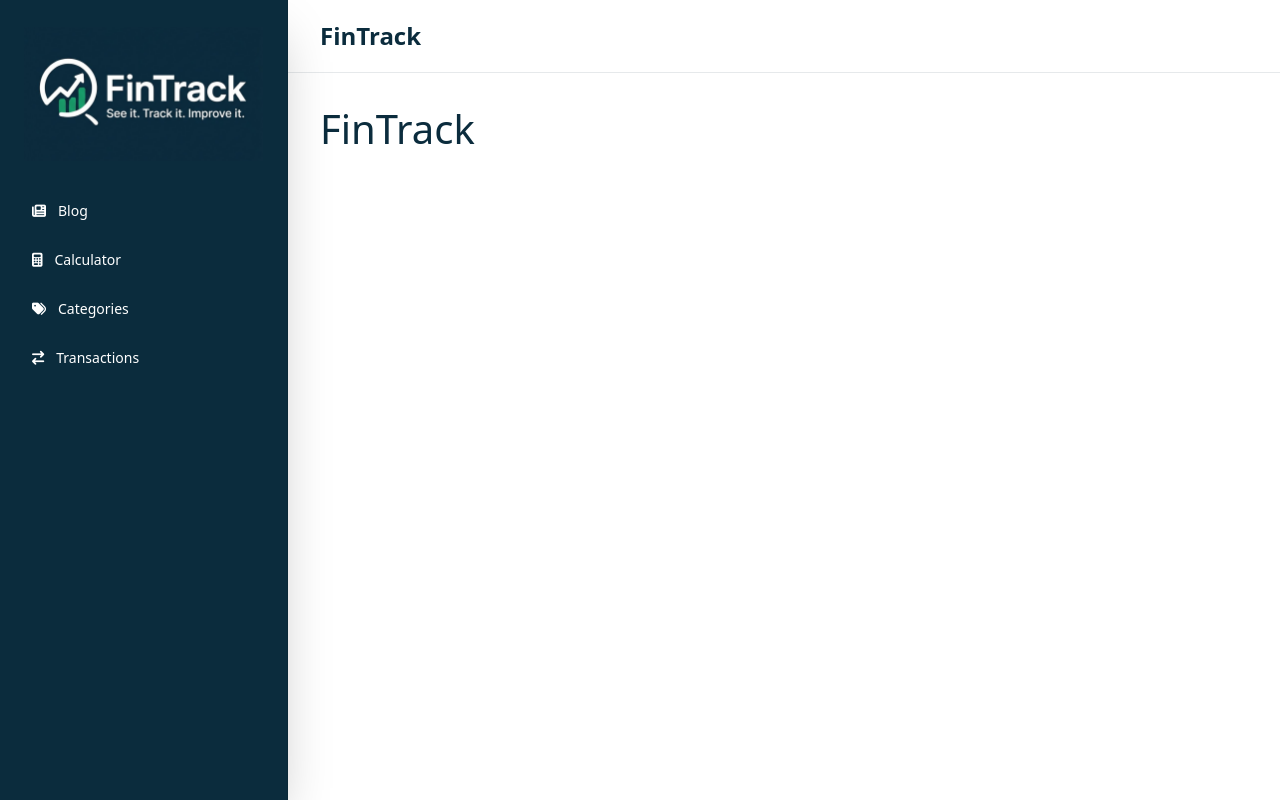
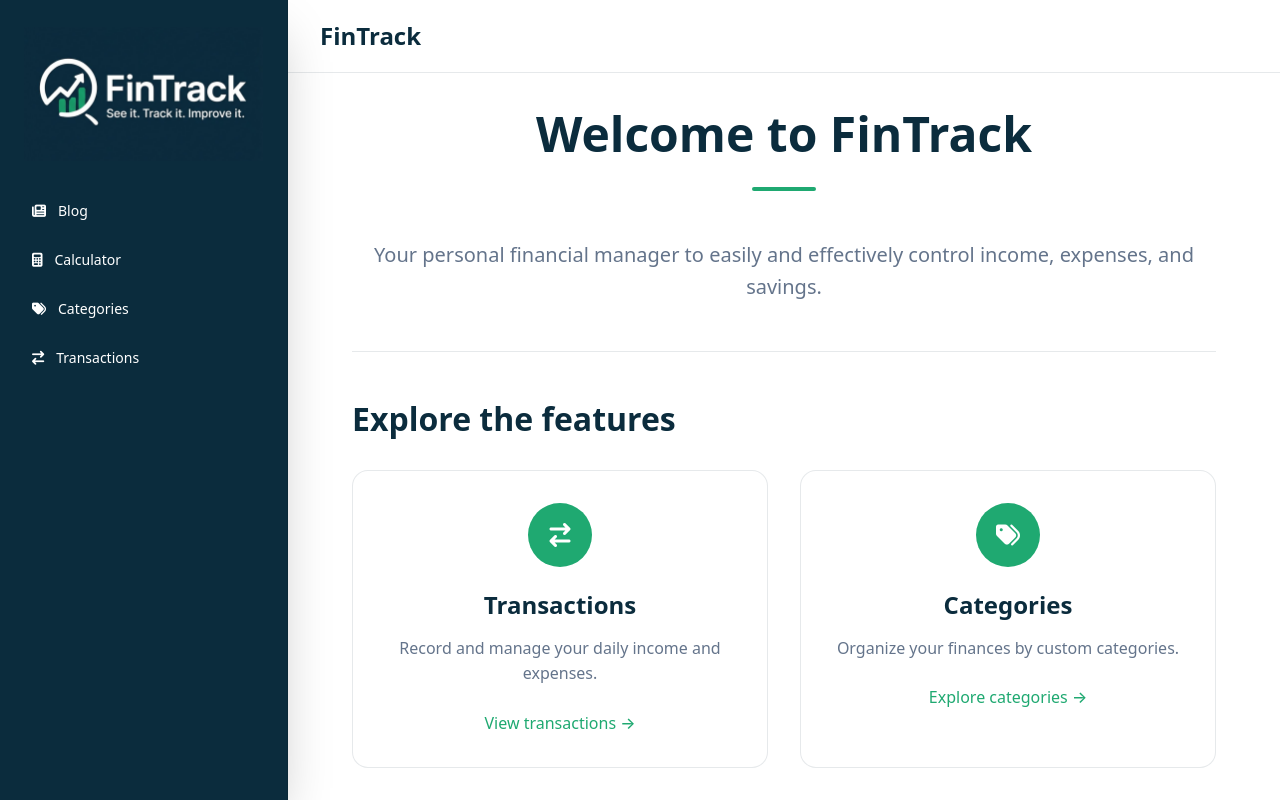
Before and after one commit to ssabogall/NuxtDesarrolloWeb, a Nuxt app in the folder FinTrack/: page / in a window 1280 px wide. Built offline with nearby package versions, Linux system fonts and the light colour scheme.

Commit message:
feat: home page

```diff
--- a/FinTrack/app/pages/index.vue
+++ b/FinTrack/app/pages/index.vue
@@ -1,3 +1,190 @@
 <template>
-  <h1>FinTrack</h1>
+  <article class="article-shell">
+    <header class="article-hero mb-5">
+      <h1 class="mb-4 title-head">Welcome to FinTrack</h1>
+      <div class="accent-rule" aria-hidden="true" />
+      <p class="mb-0 mt-5 lead-soft">
+        Your personal financial manager to easily and effectively control income, expenses, and savings.
+      </p>
+      <div class="header-line mt-5" />
+    </header>
+
+    <section class="home-features">
+      <h2 class="section-title mb-4">Explore the features</h2>
+
+      <div class="features-grid">
+        <div class="feature-card">
+          <div class="feature-icon">
+            <i class="fas fa-arrow-right-arrow-left"></i>
+          </div>
+          <h3 class="feature-title">Transactions</h3>
+          <p class="feature-description">
+            Record and manage your daily income and expenses.
+          </p>
+          <NuxtLink to="/transactions" class="feature-link">
+            View transactions →
+          </NuxtLink>
+        </div>
+
+        <div class="feature-card">
+          <div class="feature-icon">
+            <i class="fas fa-tags"></i>
+          </div>
+          <h3 class="feature-title">Categories</h3>
+          <p class="feature-description">
+            Organize your finances by custom categories.
+          </p>
+          <NuxtLink to="/categories" class="feature-link">
+            Explore categories →
+          </NuxtLink>
+        </div>
+
+        <div class="feature-card">
+          <div class="feature-icon">
+            <i class="fas fa-calculator"></i>
+          </div>
+          <h3 class="feature-title">Savings Calculator</h3>
+          <p class="feature-description">
+            Plan your savings goals with our tool.
+          </p>
+          <NuxtLink to="/resources/savings-calculator" class="feature-link">
+            Calculate savings →
+          </NuxtLink>
+        </div>
+
+        <div class="feature-card">
+          <div class="feature-icon">
+            <i class="fas fa-newspaper"></i>
+          </div>
+          <h3 class="feature-title">Blog</h3>
+          <p class="feature-description">
+            Read tips and articles about personal finance.
+          </p>
+          <NuxtLink to="/blog" class="feature-link">
+            Read blog →
+          </NuxtLink>
+        </div>
+      </div>
+    </section>
+  </article>
 </template>
+
+<style scoped>
+.article-shell {
+  max-width: 1200px;
+  margin: 0 auto;
+  padding: 0 2rem;
+}
+
+.article-hero {
+  text-align: center;
+  margin-bottom: 3rem;
+}
+
+.title-head {
+  font-size: 3rem;
+  font-weight: 700;
+  color: #0b2c3d;
+  margin: 0;
+}
+
+.accent-rule {
+  width: 4rem;
+  height: 0.25rem;
+  background: #1fa971;
+  margin: 1.5rem auto;
+  border-radius: 0.125rem;
+}
+
+.lead-soft {
+  font-size: 1.25rem;
+  color: #64748b;
+  line-height: 1.6;
+}
+
+.header-line {
+  width: 100%;
+  height: 1px;
+  background: rgb(11 44 61 / 0.1);
+}
+
+.section-title {
+  font-size: 2rem;
+  font-weight: 600;
+  color: #0b2c3d;
+  margin: 0;
+}
+
+.home-features {
+  margin-top: 3rem;
+}
+
+.features-grid {
+  display: grid;
+  grid-template-columns: repeat(2, minmax(260px, 1fr));
+  gap: 2rem;
+  margin-top: 2rem;
+}
+
+@media (max-width: 1024px) {
+  .features-grid {
+    grid-template-columns: repeat(2, minmax(240px, 1fr));
+  }
+}
+
+@media (max-width: 720px) {
+  .features-grid {
+    grid-template-columns: 1fr;
+  }
+}
+
+.feature-card {
+  background: #fff;
+  border: 1px solid rgb(11 44 61 / 0.1);
+  border-radius: 1rem;
+  padding: 2rem;
+  text-align: center;
+  transition: box-shadow 0.2s ease;
+}
+
+.feature-card:hover {
+  box-shadow: 0 10px 25px -5px rgb(0 0 0 / 0.1);
+}
+
+.feature-icon {
+  width: 4rem;
+  height: 4rem;
+  background: #1fa971;
+  color: #fff;
+  border-radius: 50%;
+  display: flex;
+  align-items: center;
+  justify-content: center;
+  font-size: 1.5rem;
+  margin: 0 auto 1.5rem;
+}
+
+.feature-title {
+  font-size: 1.5rem;
+  font-weight: 600;
+  color: #0b2c3d;
+  margin: 0 0 1rem;
+}
+
+.feature-description {
+  color: #64748b;
+  line-height: 1.6;
+  margin: 0 0 1.5rem;
+}
+
+.feature-link {
+  color: #1fa971;
+  text-decoration: none;
+  font-weight: 500;
+  transition: color 0.2s ease;
+}
+
+.feature-link:hover {
+  color: #0b2c3d;
+}
+</style>
```
